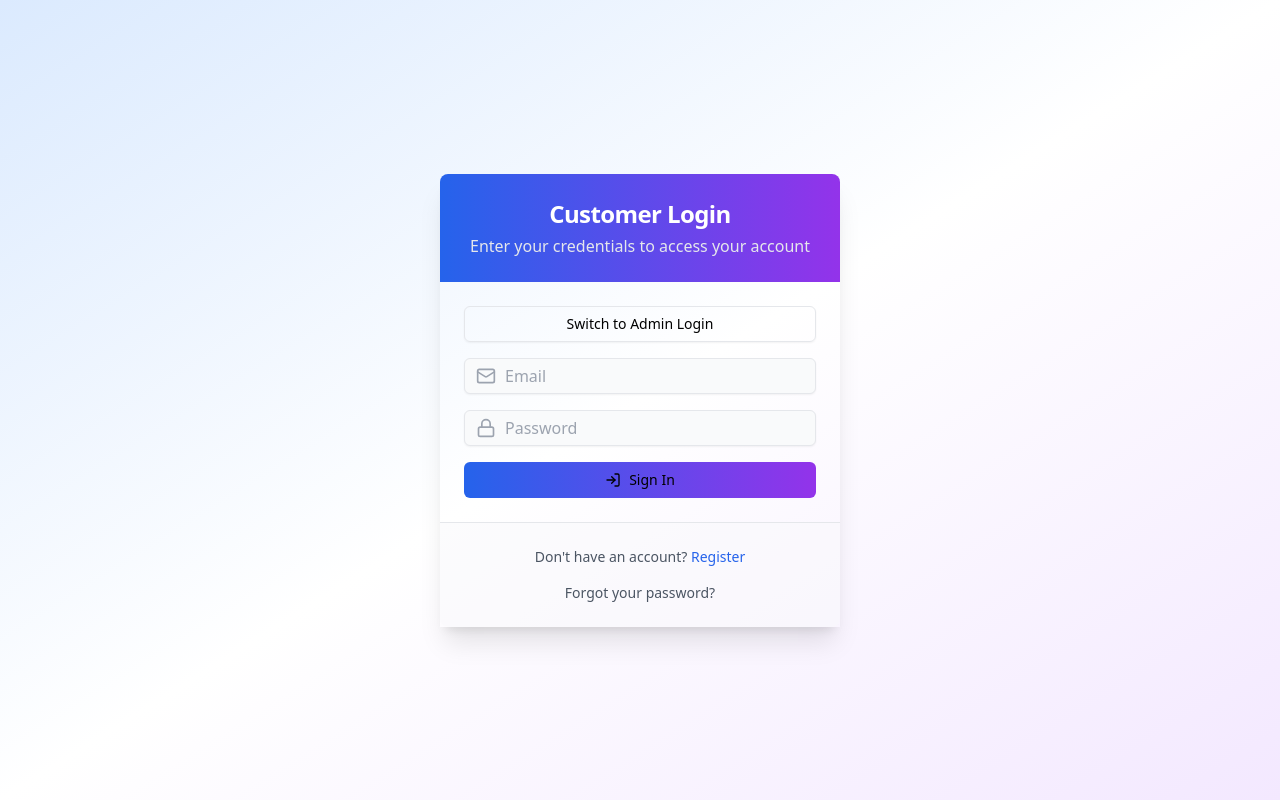
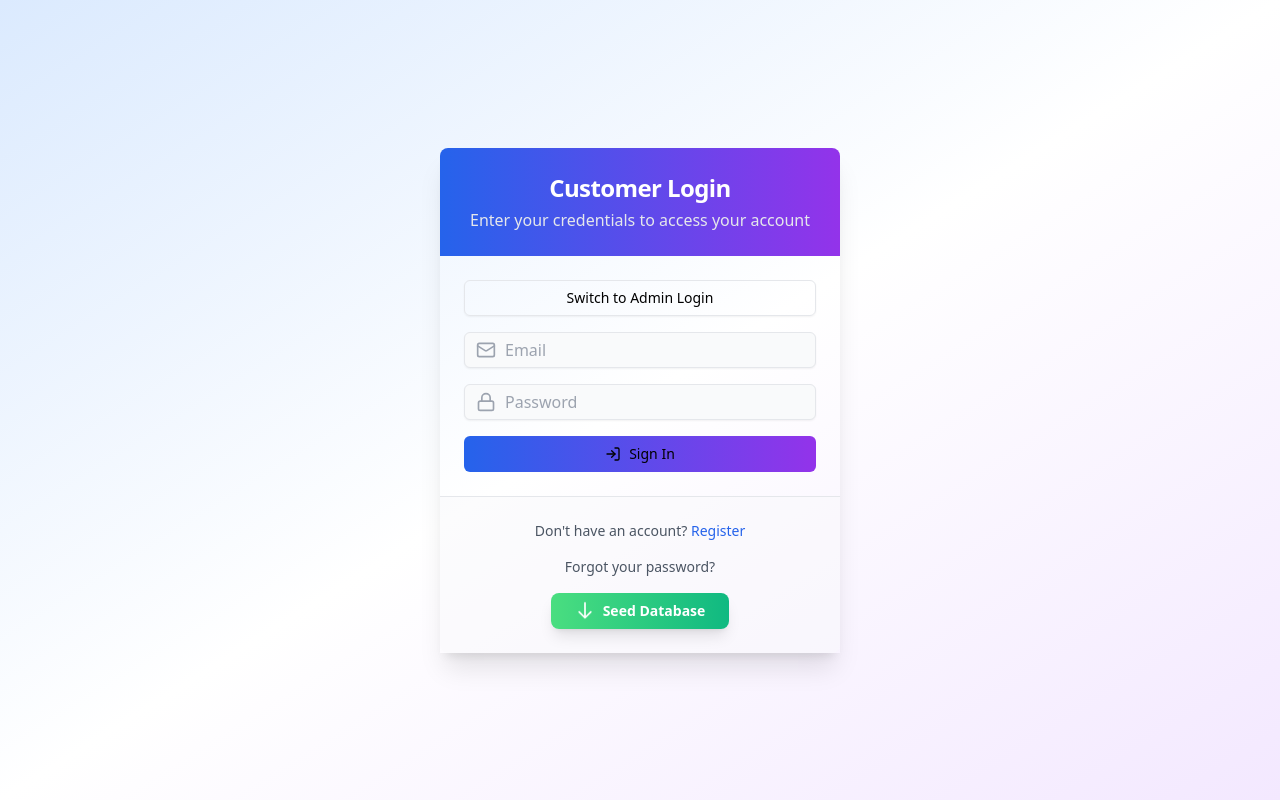
Before and after one commit to meidikawardana/mounts-bay, a Next.js app: page /login in a window 1280 px wide. Built offline with nearby package versions, Linux system fonts and the light colour scheme.

Commit message:
Create a seed button on login page. Will hide it later

```diff
--- a/app/(auth)/login/page.tsx
+++ b/app/(auth)/login/page.tsx
@@ -8,11 +8,32 @@ import { Input } from "@/components/ui/input"
 import { Card, CardHeader, CardContent, CardFooter } from "@/components/ui/card"
 import Link from "next/link"
 import { Mail, Lock, LogIn } from "lucide-react"
+import { toast } from "react-toastify"
 
 export default function LoginPage() {
   const router = useRouter()
   const [error, setError] = useState<string | null>(null)
   const [isAdmin, setIsAdmin] = useState(false)
+  const [isSeeding, setIsSeeding] = useState(false)
+
+  const handleSeed = async () => {
+    setIsSeeding(true)
+    try {
+      const response = await fetch('/api/seed', {
+        method: 'POST',
+        headers: { 'Content-Type': 'application/json' }
+      })
+
+      if (!response.ok) throw new Error('Failed to seed database')
+
+      toast.success('Database seeded successfully!')
+    } catch (error) {
+      toast.error('Failed to seed database')
+      console.error(error)
+    } finally {
+      setIsSeeding(false)
+    }
+  }
 
   const handleSubmit = async (e: React.FormEvent<HTMLFormElement>) => {
     e.preventDefault()
@@ -102,6 +123,39 @@ export default function LoginPage() {
           <Link href="/forgot-password" className="text-sm text-gray-600 hover:text-gray-800 text-center">
             Forgot your password?
           </Link>
+
+          <Button
+            onClick={handleSeed}
+            disabled={isSeeding}
+            className="mt-4 relative overflow-hidden group bg-gradient-to-r from-green-400 to-emerald-500 hover:from-green-500 hover:to-emerald-600 text-white font-semibold py-2 px-6 rounded-lg shadow-lg transform transition-all duration-500 ease-in-out hover:scale-105 active:scale-95 disabled:opacity-50 disabled:cursor-not-allowed"
+          >
+            <span className="absolute right-0 w-8 h-32 -mt-12 transition-all duration-1000 transform translate-x-12 bg-white opacity-10 rotate-12 group-hover:-translate-x-96 ease"></span>
+            <div className="flex items-center gap-2">
+              {isSeeding ? (
+                <>
+                  <div className="animate-spin rounded-full h-4 w-4 border-b-2 border-white"></div>
+                  <span>Seeding Database...</span>
+                </>
+              ) : (
+                <>
+                  <svg
+                    className="w-5 h-5 animate-bounce"
+                    fill="none"
+                    stroke="currentColor"
+                    viewBox="0 0 24 24"
+                  >
+                    <path
+                      strokeLinecap="round"
+                      strokeLinejoin="round"
+                      strokeWidth={2}
+                      d="M19 14l-7 7m0 0l-7-7m7 7V3"
+                    />
+                  </svg>
+                  <span>Seed Database</span>
+                </>
+              )}
+            </div>
+          </Button>
         </CardFooter>
       </Card>
     </div>
--- a/app/api/seed/route.ts
+++ b/app/api/seed/route.ts
@@ -4,7 +4,7 @@ import { main } from '../../../prisma/seed'
 
 const prisma = new PrismaClient()
 
-export async function GET() {
+export async function POST() {
     try {
         await main()
 
--- /dev/null
+++ b/app/login/page.tsx
@@ -0,0 +1,42 @@
+"use client"
+
+import { useState } from "react"
+import { Button } from "@/components/ui/button"
+import { toast } from "react-toastify"
+
+export default function LoginPage() {
+  const [isSeeding, setIsSeeding] = useState(false)
+
+  const handleSeed = async () => {
+    setIsSeeding(true)
+    try {
+      const response = await fetch('/api/seed', {
+        method: 'POST',
+        headers: { 'Content-Type': 'application/json' }
+      })
+
+      if (!response.ok) throw new Error('Failed to seed database')
+
+      toast.success('Database seeded successfully!')
+    } catch (error) {
+      toast.error('Failed to seed database')
+      console.error(error)
+    } finally {
+      setIsSeeding(false)
+    }
+  }
+
+  return (
+    <div className="flex flex-col items-center justify-center min-h-screen p-4">
+      {/* ... existing login form ... */}
+
+      <Button
+        onClick={handleSeed}
+        disabled={isSeeding}
+        className="mt-4 bg-green-600 hover:bg-green-700"
+      >
+        {isSeeding ? 'Seeding...' : 'Seed Database'}
+      </Button>
+    </div>
+  )
+}
```
